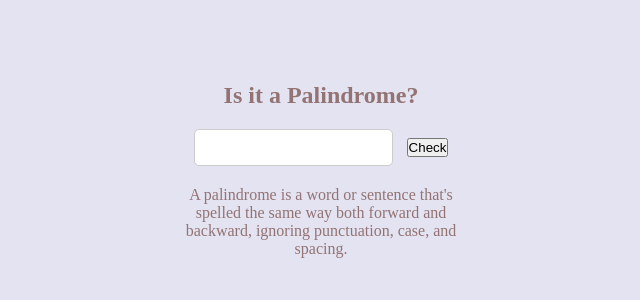
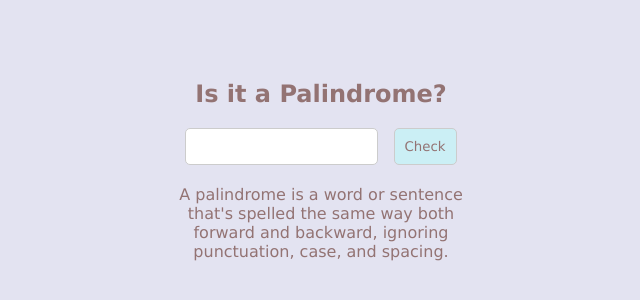
Before and after one commit to 0lgaP1/palindrome-checker, a plain HTML site: page index.html in a window 1280 px wide. Shown: the part 230-530 px from the top of the page, without its empty margins (319-959 px from the left). Drawn offline with Linux system fonts and the light colour scheme.

Commit message:
Fixes to check btn

```diff
--- a/styles.css
+++ b/styles.css
@@ -2,6 +2,7 @@
     padding: 0;
     margin: 0;
     box-sizing: border-box;
+    font-family: 'Lucida Sans', 'Lucida Sans Regular', 'Lucida Grande', 'Lucida Sans Unicode', Geneva, Verdana, sans-serif;
   }
 
   body {
@@ -52,5 +53,18 @@
 
   #tips {
     max-width: 300px;
-    margin-top: 20px; /* Отступ для блока с подсказками */
+    margin-top: 20px;
   }
+
+  #check-btn {
+    border: 1px solid #ccc;
+    border-radius: 5px;
+    background-color: #a9fff969;
+    padding: 10px;
+    color: #937373
+  }
+
+  #check-btn:hover{
+    cursor: pointer;
+    background-color: #48addf75;
+  }
```
